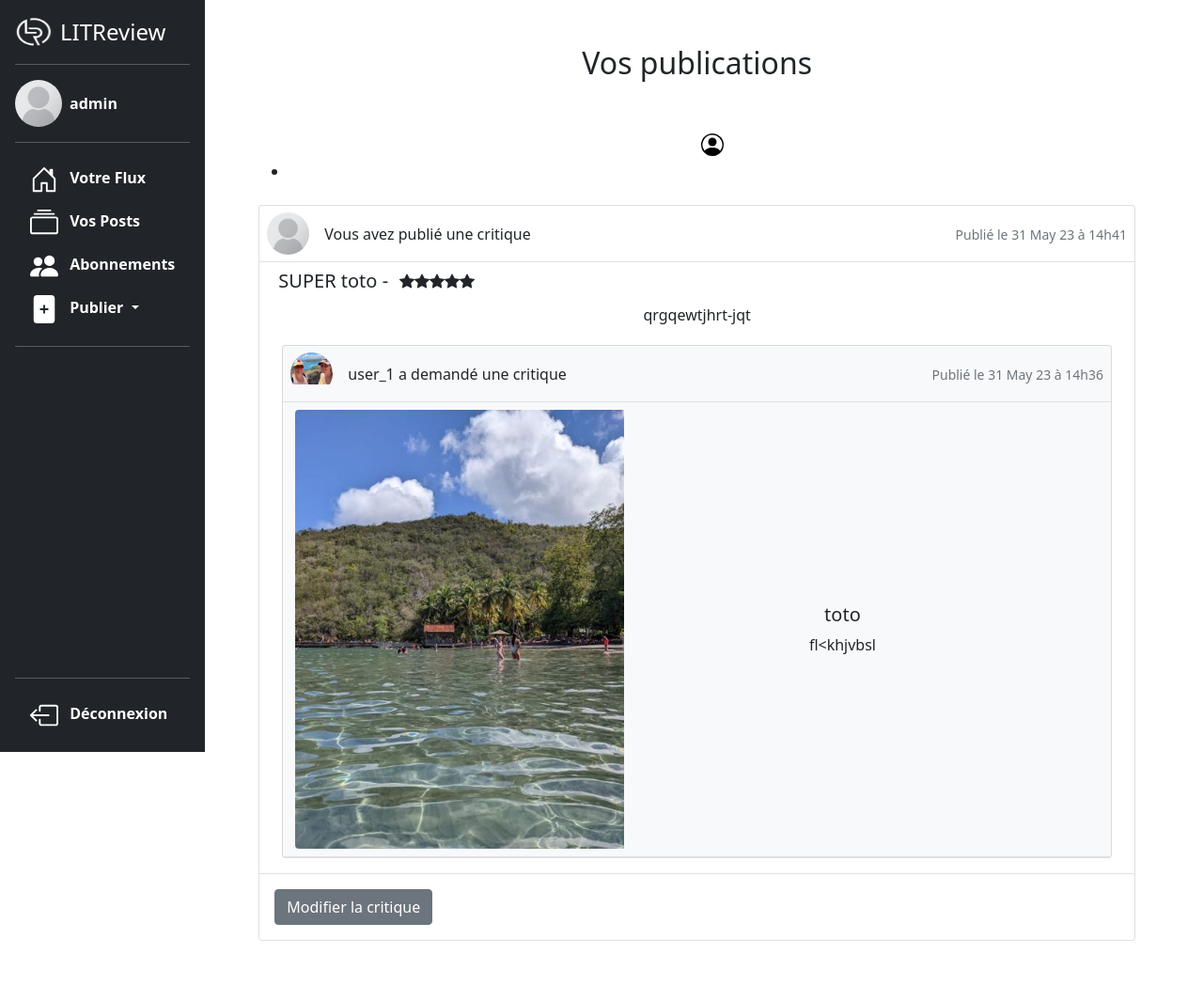
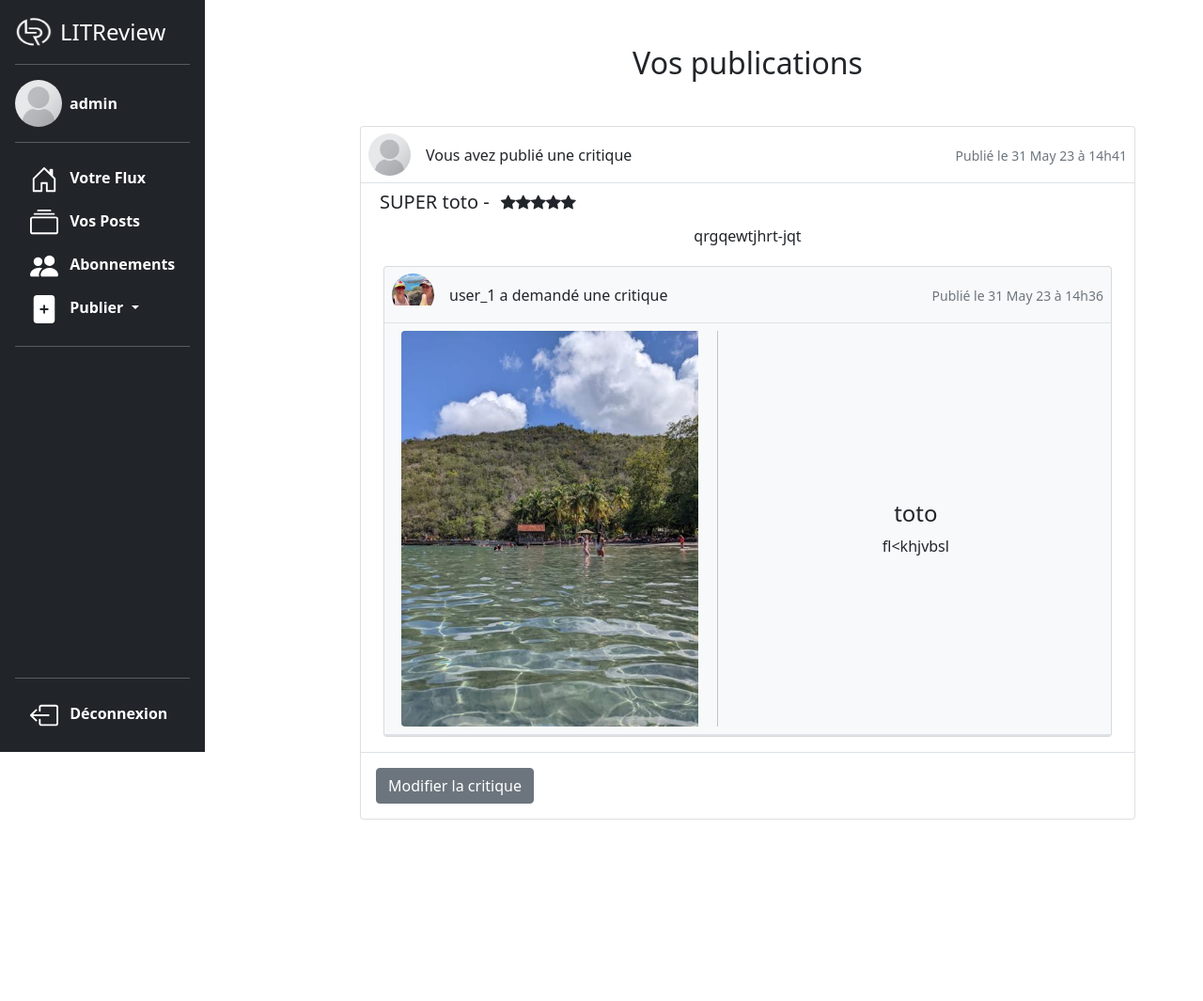
Before and after one commit to go-dev64/LITReview, a Django app: page /post/view_user_posts/ in a window 1280 px wide. Shown: the whole page at 94% size. After the commit the page ends 872 px from the top, so only its background shows below. Run offline with Django 4.2, Linux system fonts and the light colour scheme; a user stored in the database is signed in; data comes from the database, SQL or seed files in the repository; some libraries are stand-ins or nearby versions.

Commit message:
mise a jour ticket

```diff
--- a/post/templates/post/home.html
+++ b/post/templates/post/home.html
@@ -1,7 +1,7 @@
 {% extends 'base.html' %}
 {% load post_extra %}
 {% block content %}
-  <div class="container ">
+  <div class="container mt-4">
       {% for post in posts %}
         <div class="row">
           <div class="col-12">
--- a/post/templates/post/partials/ticket.html
+++ b/post/templates/post/partials/ticket.html
@@ -2,17 +2,18 @@
 {% load post_extra %}
 <div class="card text-dark bg-light mb-3">
     {% include "post/partials/header_card.html" with element=ticket %}
-    <div class="row g-0 align-items-center border-bottom">
-        <div class="col-md-5 m-1 p-1">
+    <div class="row g-0 align-items-center justify-content-around border-bottom border-2 p-2">
+        <div class="col-md-5 text-center">
             {% if ticket.image.image %}
-                <img src="{{ticket.image.image.url}}" class="card-img-left rounded-start" style ="max-width:350px" alt="image du ticket">
+                <img src="{{ticket.image.image.url}}" class="card-img-left rounded-start img-fluid w-100" alt="image du ticket">
             {% else %}
-                <img src="{% static 'images/livre_default.jpg'%}"  class="card-img-left rounded-start" style ="max-width: 250px; "  alt="image par default du ticket">
+                <img src="{% static 'images/livre_default.jpg'%}"  class="card-img-left rounded-start img-fluid w-100" alt="image par default du ticket">
             {% endif %}
         </div>
-        <div class="col-md-6 text-center w-80" >
+        <div class="vr"></div>
+        <div class="col-md-6 text-center" >
             <div class="card-body">
-                <h5 class="card-title">{{ticket.title}}</h5>
+                <h4 class="card-title">{{ticket.title}}</h4>
                 <p class="card-text overflow-auto">{{ticket.description}}</p>
             </div>
         </div>
--- a/post/templates/post/view_user_posts.html
+++ b/post/templates/post/view_user_posts.html
@@ -3,16 +3,6 @@
 {% block content %}
     <div class="container text-center">
         <h2 class="mb-5">Vos publications</h2>
-        <ul>
-            <li>
-                <a href="#" class="nav-link text-white">
-                  <svg class="bi d-block mx-auto mb-1" width="24" height="24"><use xlink:href="#people-circle"></use></svg>
-                  Customers
-                </a>
-             </li>
-
-        </ul>
-
         {% for post in posts %}
             <div class="row">
                 <div class="col-12">
--- a/templates/base.html
+++ b/templates/base.html
@@ -23,10 +23,10 @@
   <main>
     <div class="container-fluid m-0 ps-0">
       <div class="row">
-        <nav class="col-2">
+        <nav class="col-3">
           {% include 'partials/sidebar.html' %}
         </nav>
-        <div class="col-10 p-5">
+        <div class="col-9 p-5">
           {% block content %}{% endblock content %}
         </div>
       </div>
```
